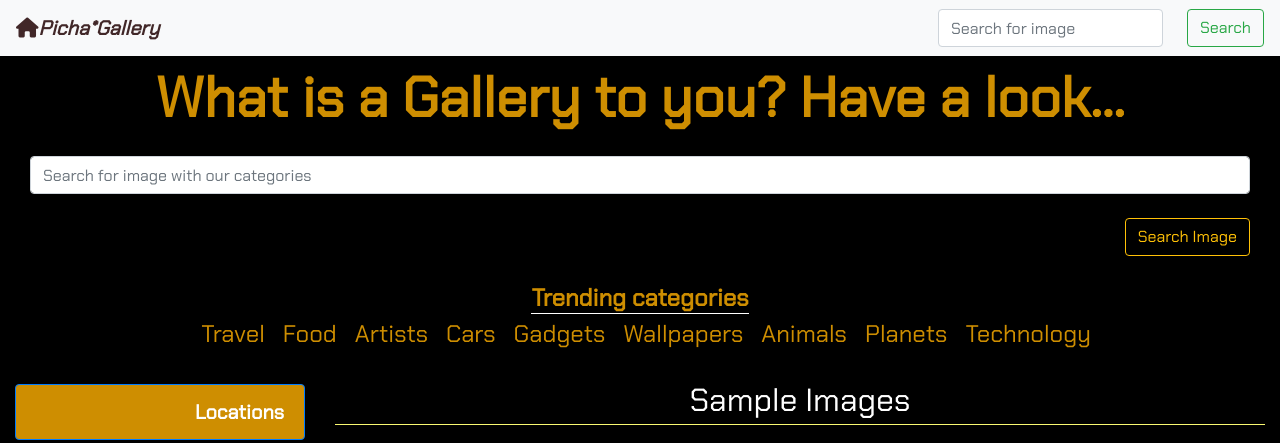
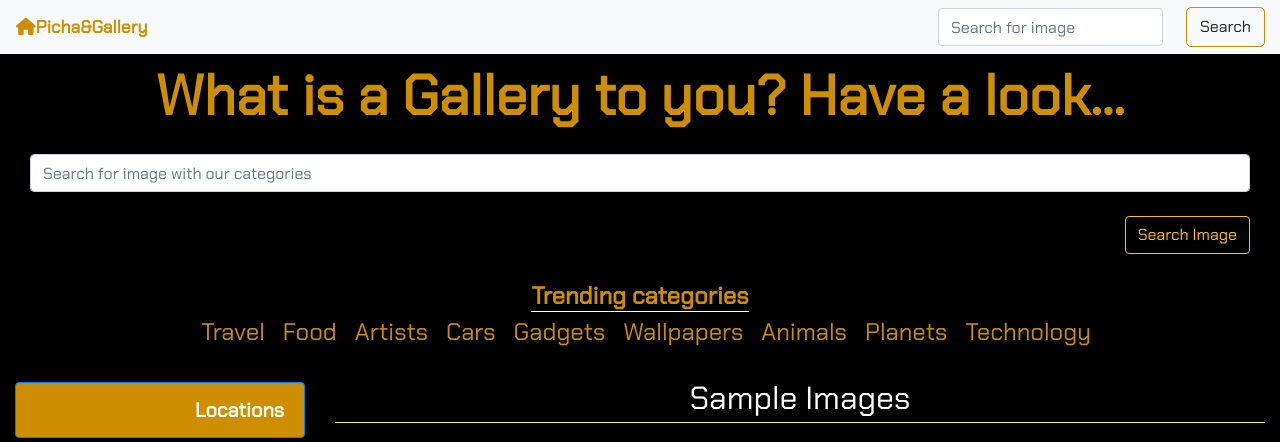
Before and after one commit to Reuben-Kipkemboi/Reuben-s--Gallery, a Django app: page / in a window 1280 px wide. Shown: the top 443 px of the page. Run offline with Django 4.2, Linux system fonts and the light colour scheme; data that the repository does not hold is empty; some libraries are stand-ins or nearby versions.

Commit message:
st:nav-bar - update navbar styling

```diff
--- a/appgallery/static/css/styles.css
+++ b/appgallery/static/css/styles.css
@@ -108,11 +108,13 @@
     font-size: 2.5vh;
     text-align: right;
 }
+#btn{
+    outline: 1px solid #ce8e01;
+}
 #picha{
-    font-style: italic;
     font-weight: bolder;
-    color: #412728;
-
+    color: #ce8e01;
+    font-size: 2.2vh;
 }
 #mod-body, #footer{
     background-color: #000;
--- a/appgallery/templates/navbar.html
+++ b/appgallery/templates/navbar.html
@@ -1,7 +1,7 @@
 <nav class="navbar navbar-light bg-light">
-  <a href="/" class="navbar-brand" id="picha"><i class="fa-solid fa-house"></i>Picha*Gallery</a>
+  <a href="/" class="navbar-brand" id="picha"><i class="fa-solid fa-house"></i>Picha&Gallery</a>
   <form class="form-inline" role="search" action="{% url 'search_results' %}">
     <input class="form-control mr-sm-4" type="search" placeholder="Search for image" aria-label="Search" name="search">
-    <button class="btn btn-outline-success my-2 my-sm-0" type="submit">Search</button>
+    <button class="btn my-2 my-sm-0" type="submit" id="btn">Search</button>
   </form>
 </nav>
```
